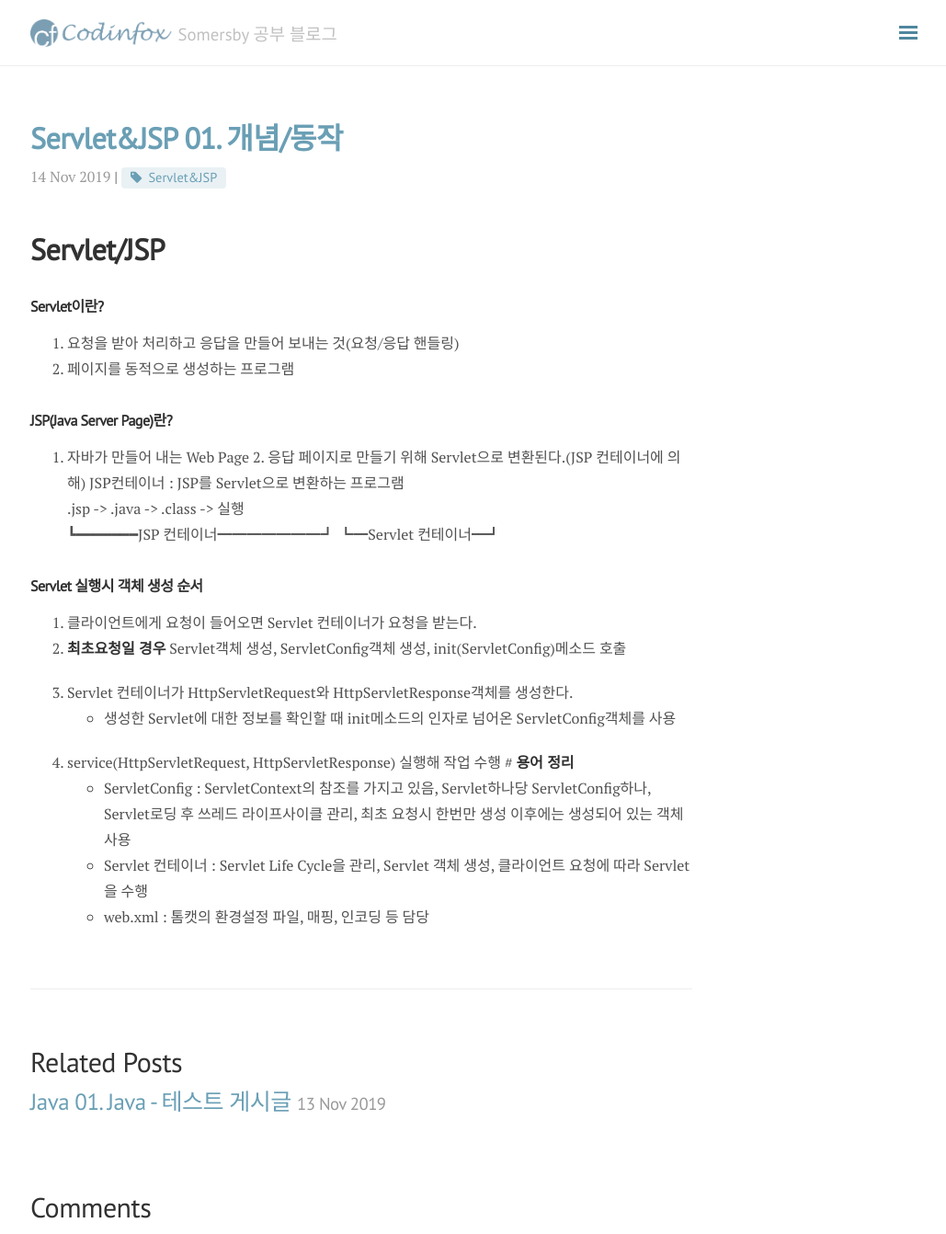
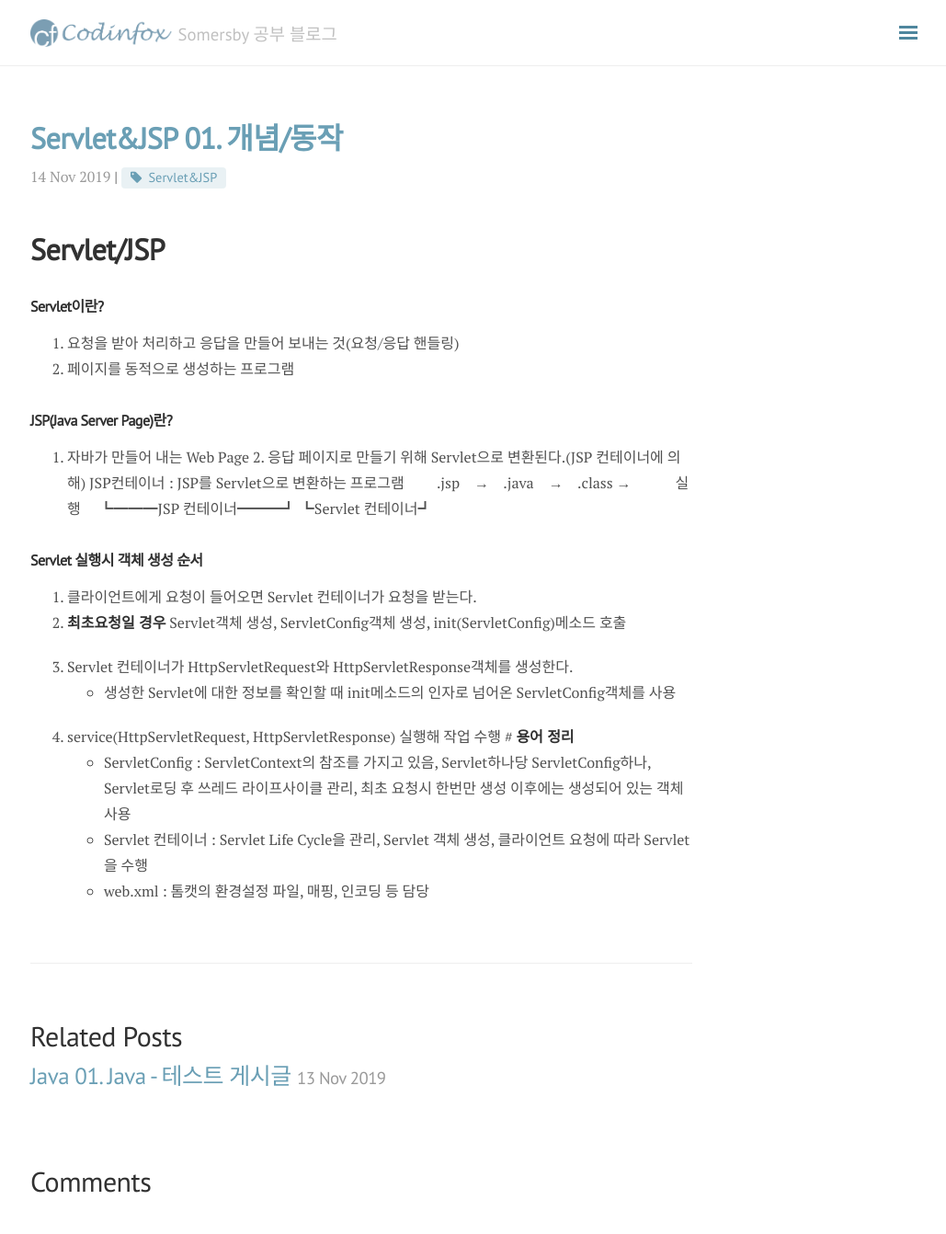
Before and after one commit to Somersbii/Somersbii.github.io, a Jekyll site: the page built from _posts/2019-11-14-Servlet JSP-01.md, in a window 1280 px wide and 1342 px high. Shown: the whole window at 92% size, without its empty margins (247-1276 px from the left). Built offline with Jekyll 4.4.1, drawn with Linux system fonts in a browser that asks for light colours; nearby versions of some CDN libraries; comment, search, counter and statistics services are not loaded; part of the change alters nothing that is shown.

```diff
--- a/_posts/2019-11-14-Servlet JSP-01.md
+++ b/_posts/2019-11-14-Servlet JSP-01.md
@@ -16,8 +16,8 @@ comments: true
 ### JSP(Java Server Page)란?
 1. 자바가 만들어 내는 Web Page 2. 응답 페이지로 만들기 위해 Servlet으로 변환된다.(JSP 컨테이너에 의해)
 	JSP컨테이너 : JSP를 Servlet으로 변환하는 프로그램
-	 .jsp -> .java -> .class ->        실행
-	┗━━━━━━━JSP 컨테이너━━━━━━━┛   ┗━Servlet 컨테이너━┛
+	 &emsp;&emsp;.jsp&emsp;→&emsp;.java&emsp;→&emsp;.class →&emsp;&emsp;&emsp;실행
+	&emsp;┗━━━JSP 컨테이너━━━┛   ┗Servlet 컨테이너┛
 
 #### Servlet 실행시 객체 생성 순서
 1. 클라이언트에게 요청이 들어오면 Servlet 컨테이너가 요청을 받는다.
```
